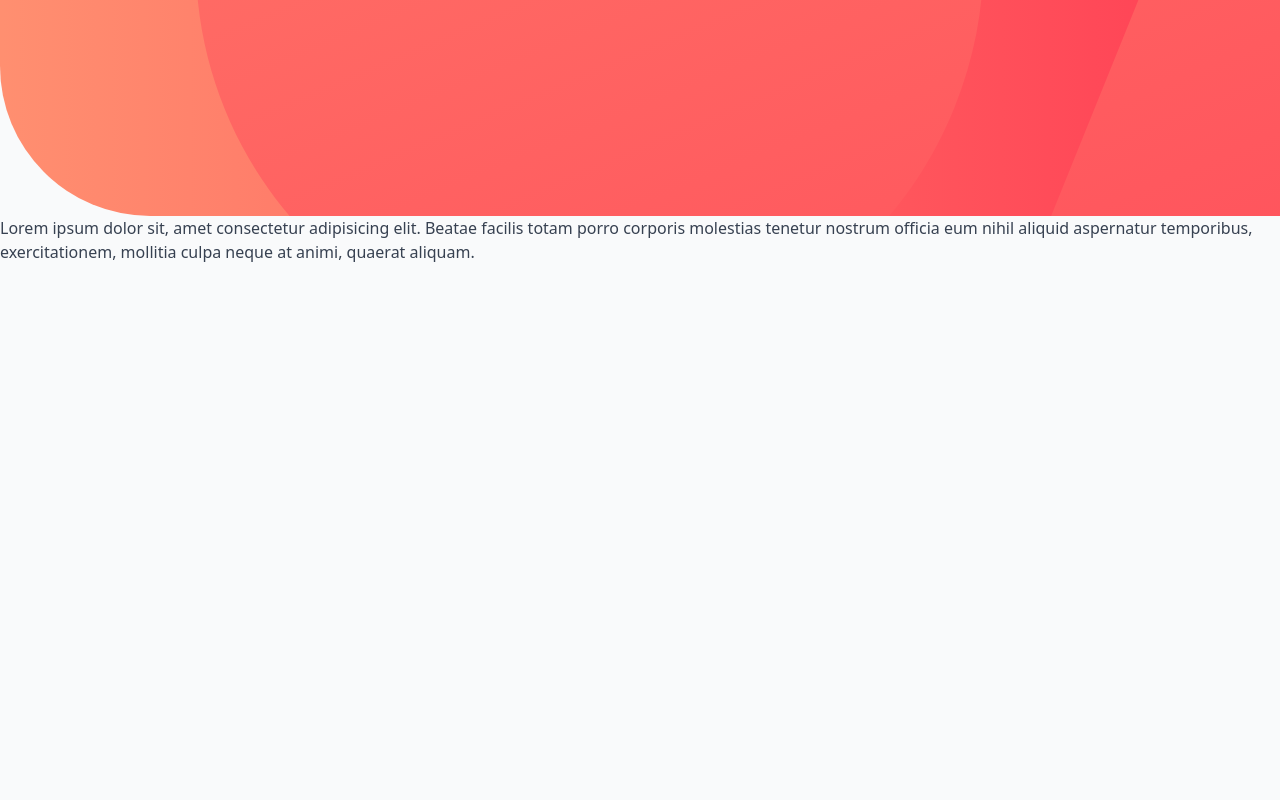
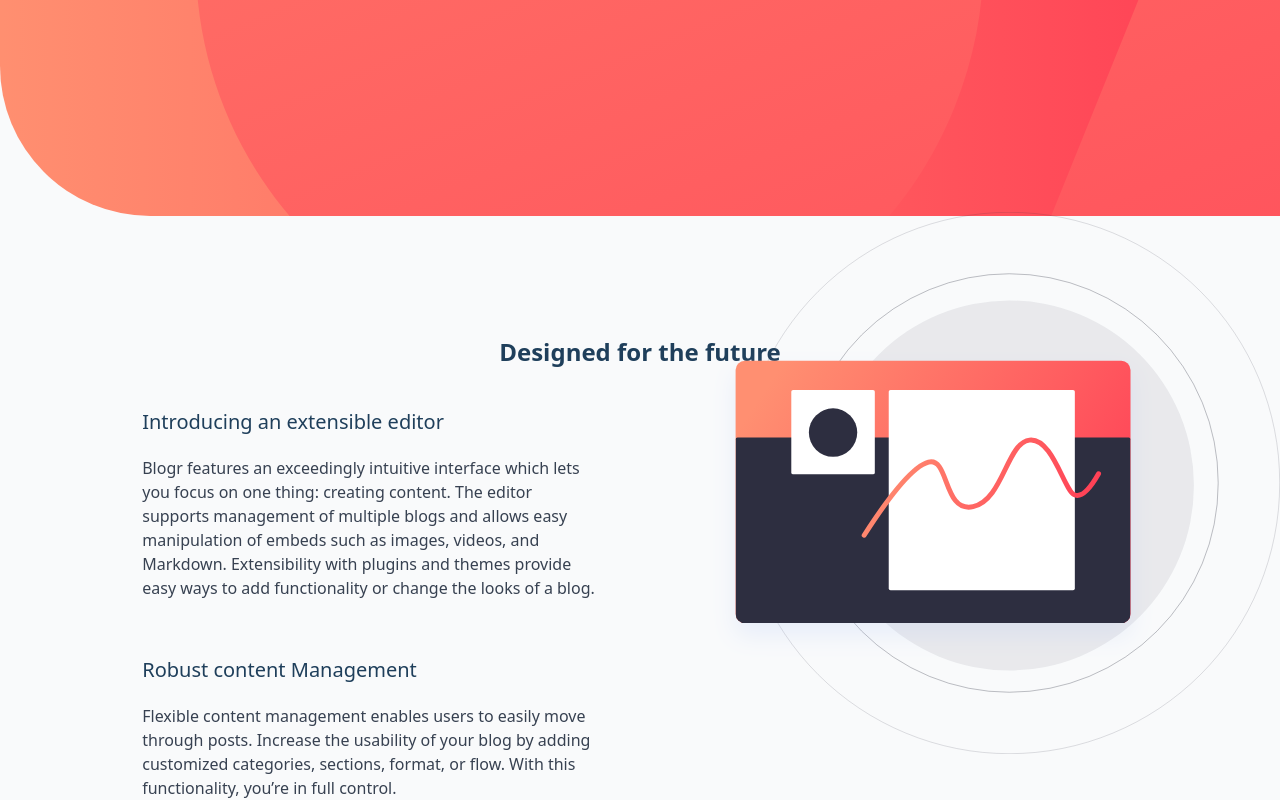
Before and after one commit to radoRandriamahandry/vue-ui-component, a Vue app: page /blogr in a window 1280 px wide. Shown: the part 584-1384 px from the top of the page. Before the commit the page ends 848 px from the top, so only its background shows below. Built offline with nearby package versions, Linux system fonts and the light colour scheme; a web font is replaced by a local one.

Commit message:
feat: create Two Column Section that can be push to the right or to the left

```diff
--- /dev/null
+++ b/src/components/blogr/layouts/SectionWithTwoColumn.vue
@@ -0,0 +1,33 @@
+<template>
+  <div class="grid grid-cols-9">
+    <div
+      :class="[
+        pushTo == 'right' ? 'col-start-2 col-end-6' : 'col-start-1 col-end-5',
+      ]"
+    >
+      <slot name="left"></slot>
+    </div>
+    <div
+      :class="[
+        pushTo == 'right' ? 'col-start-6 col-end-10' : 'col-start-5 col-end-9',
+      ]"
+    >
+      <slot name="right"></slot>
+    </div>
+  </div>
+</template>
+
+<script>
+export default {
+  props: {
+    pushTo: {
+      type: String,
+      required: false,
+      default: "left",
+      validapushTor: function (value) {
+        return ["left", "right"].indexOf(value) !== -1
+      },
+    },
+  },
+}
+</script>
--- a/src/views/LPageBlogr.vue
+++ b/src/views/LPageBlogr.vue
@@ -1,18 +1,60 @@
 <template>
   <HeroSection />
-  <div class="">
-    Lorem ipsum dolor sit, amet consectetur adipisicing elit. Beatae facilis
-    totam porro corporis molestias tenetur nostrum officia eum nihil aliquid
-    aspernatur temporibus, exercitationem, mollitia culpa neque at animi,
-    quaerat aliquam.
+  <div class="mt-20">
+    <h2
+      class="py-10 text-2xl font-semibold text-center text-blogr-primary-blue"
+    >
+      Designed for the future
+    </h2>
+    <SectionWithTwoColumn push-to="right">
+      <template #left>
+        <div class="pr-28">
+          <div>
+            <h3 class="text-xl text-blogr-primary-blue">
+              Introducing an extensible editor
+            </h3>
+            <p class="mt-5">
+              Blogr features an exceedingly intuitive interface which lets you
+              focus on one thing: creating content. The editor supports
+              management of multiple blogs and allows easy manipulation of
+              embeds such as images, videos, and Markdown. Extensibility with
+              plugins and themes provide easy ways to add functionality or
+              change the looks of a blog.
+            </p>
+          </div>
+          <div class="mt-14">
+            <h3 class="text-xl text-blogr-primary-blue">
+              Robust content Management
+            </h3>
+            <p class="mt-5">
+              Flexible content management enables users to easily move through
+              posts. Increase the usability of your blog by adding customized
+              categories, sections, format, or flow. With this functionality,
+              you’re in full control.
+            </p>
+          </div>
+        </div>
+      </template>
+      <template #right>
+        <div class="relative h-full">
+          <img
+            class="absolute -top-1/2"
+            src="/src/assets/LPageBlogr/illustration-editor-desktop.svg"
+            alt=""
+          />
+        </div>
+      </template>
+    </SectionWithTwoColumn>
   </div>
 </template>
 
 <script>
 import HeroSection from "../components/blogr/layouts/HeroSection.vue"
+import SectionWithTwoColumn from "../components/blogr/layouts/SectionWithTwoColumn.vue"
 export default {
   components: {
     HeroSection,
+    SectionWithTwoColumn,
   },
 }
 </script>
--- a/tailwind.config.js
+++ b/tailwind.config.js
@@ -21,6 +21,12 @@ module.exports = {
         blogr: {
           "lighter-red": "hsl(13, 100%, 72%)",
           "light-red": "hsl(353, 100%, 62%)",
+          "primary-red": "hsl(356, 100%, 66%)",
+          "primary-light-red": "hsl(355, 100%, 74%)",
+          "primary-blue": "hsl(208,49%,24%)",
+          "neutral-gray-blue": "hsl(240, 2%, 79%)",
+          "neutral-dark-gray-blue": "hsl(207, 13%, 34%)",
+          "neutral-dark-black-blue": "hsl(240, 10%, 16%)",
         },
       },
 
```
